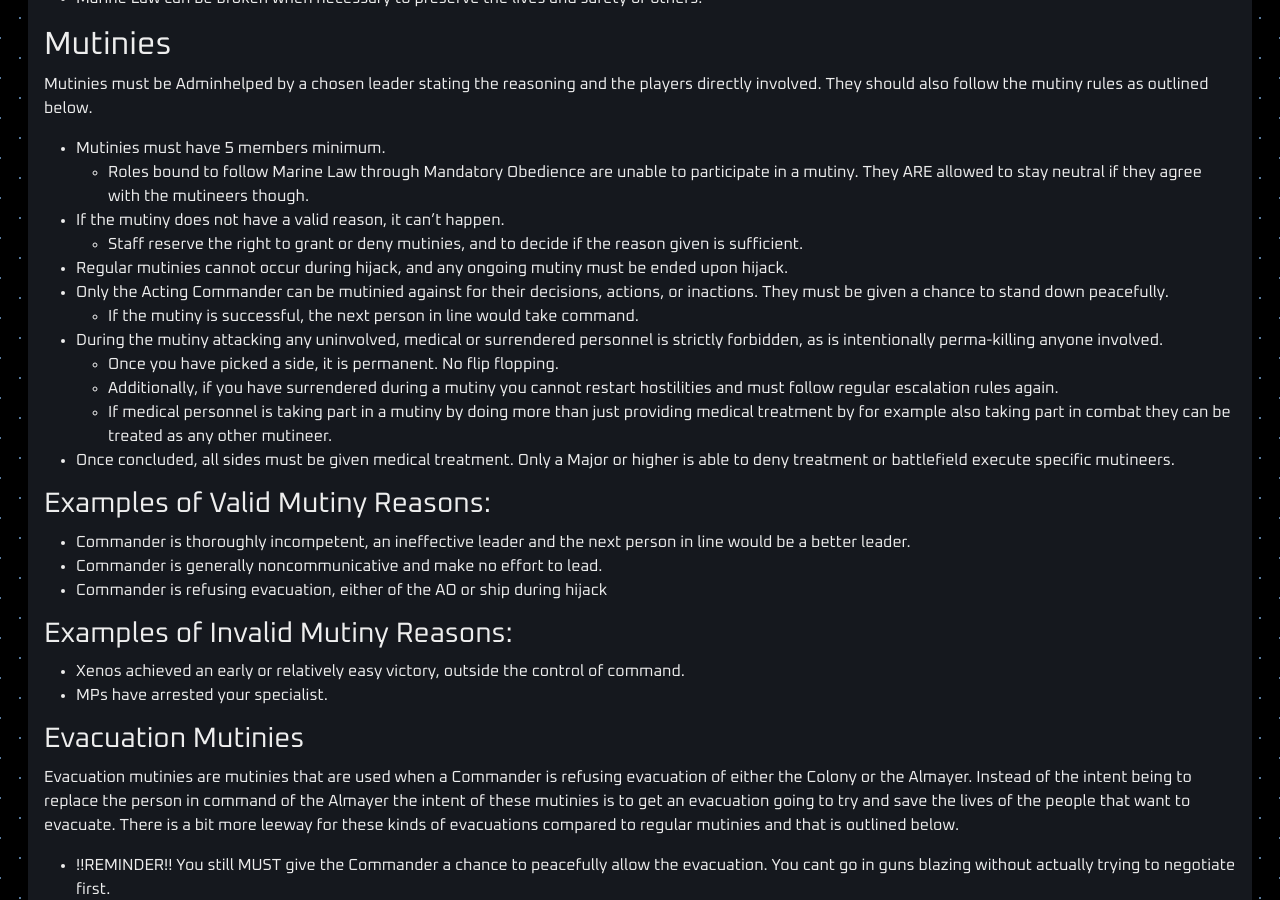
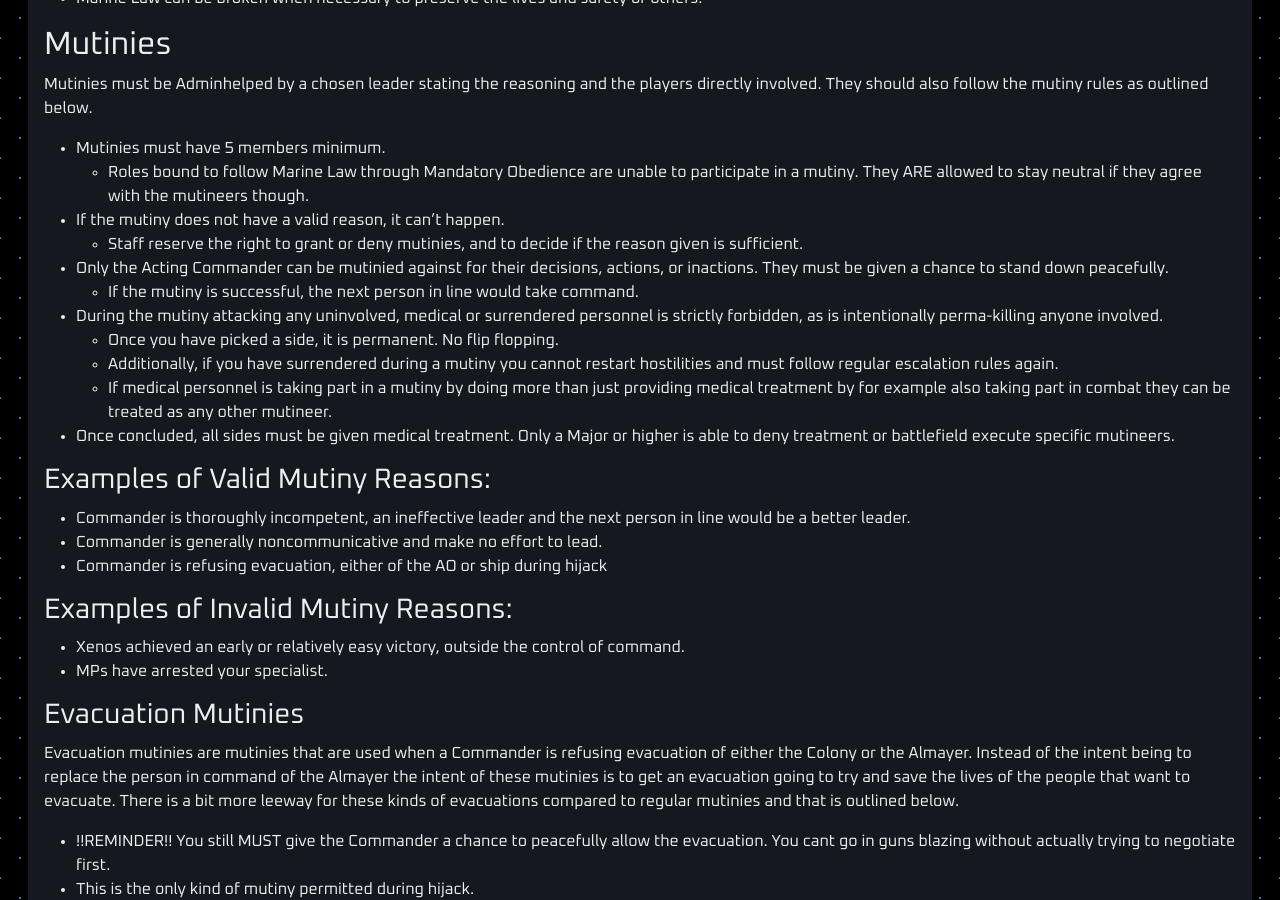
Before and after one commit to cmss13-devs/web, a Jekyll site: the page built from rules.md, in a window 1280 px wide and 900 px high, scrolled down 13762 px. Built offline with Jekyll 4.4.1, drawn with Linux system fonts in a browser that asks for light colours.

Commit message:
Rule 11 - Mutiny update (#96)

```diff
--- a/rules.md
+++ b/rules.md
@@ -521,7 +521,6 @@
     - Roles bound to follow Marine Law through Mandatory Obedience are unable to participate in a mutiny. They ARE allowed to stay neutral if they agree with the mutineers though.
 - If the mutiny does not have a valid reason, it can't happen.
     - Staff reserve the right to grant or deny mutinies, and to decide if the reason given is sufficient.
-- Regular mutinies cannot occur during hijack, and any ongoing mutiny must be ended upon hijack.
 - Only the Acting Commander can be mutinied against for their decisions, actions, or inactions. They must be given a chance to stand down peacefully.
     - If the mutiny is successful, the next person in line would take command.
 - During the mutiny attacking any uninvolved, medical or surrendered personnel is strictly forbidden, as is intentionally perma-killing anyone involved.
```
